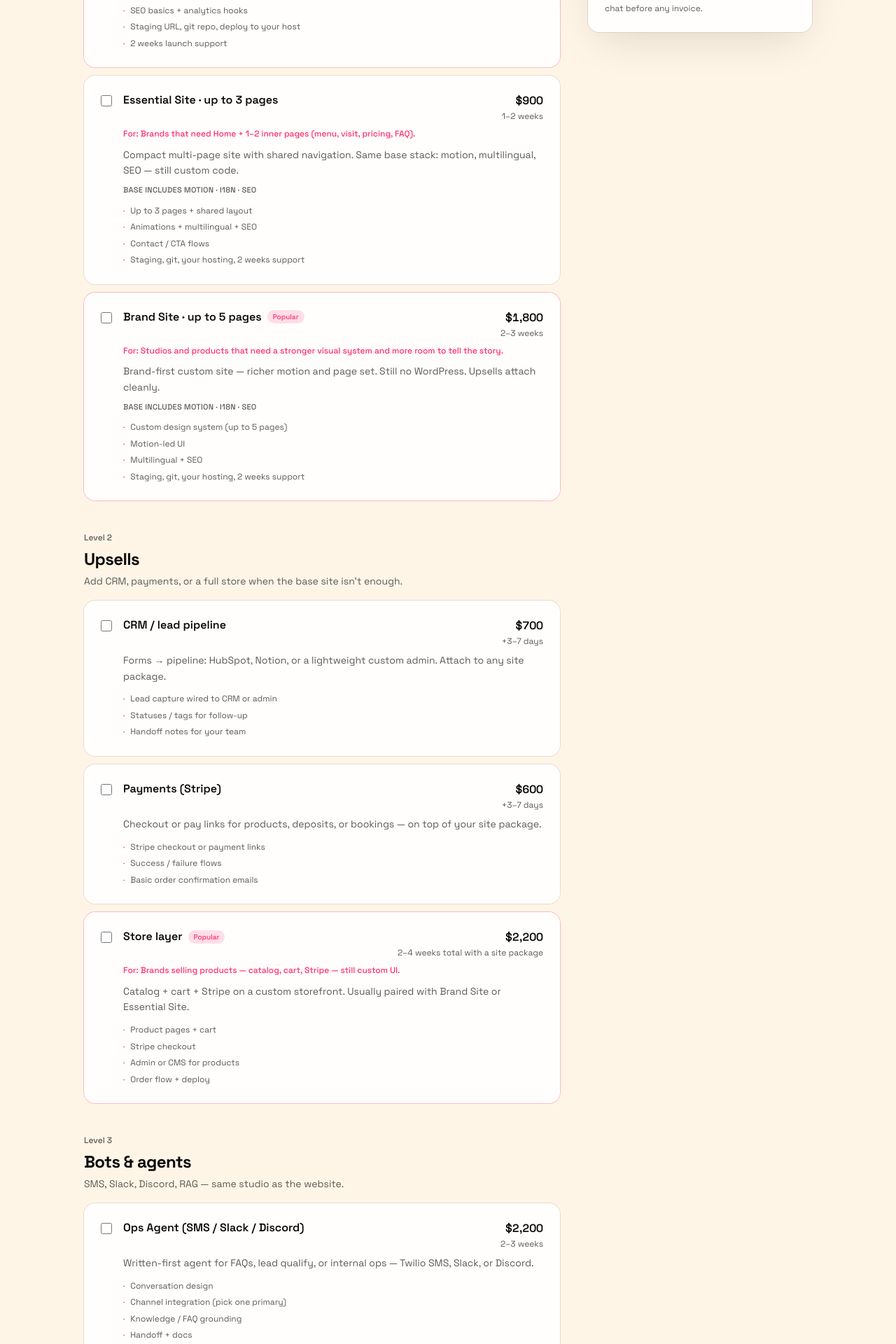
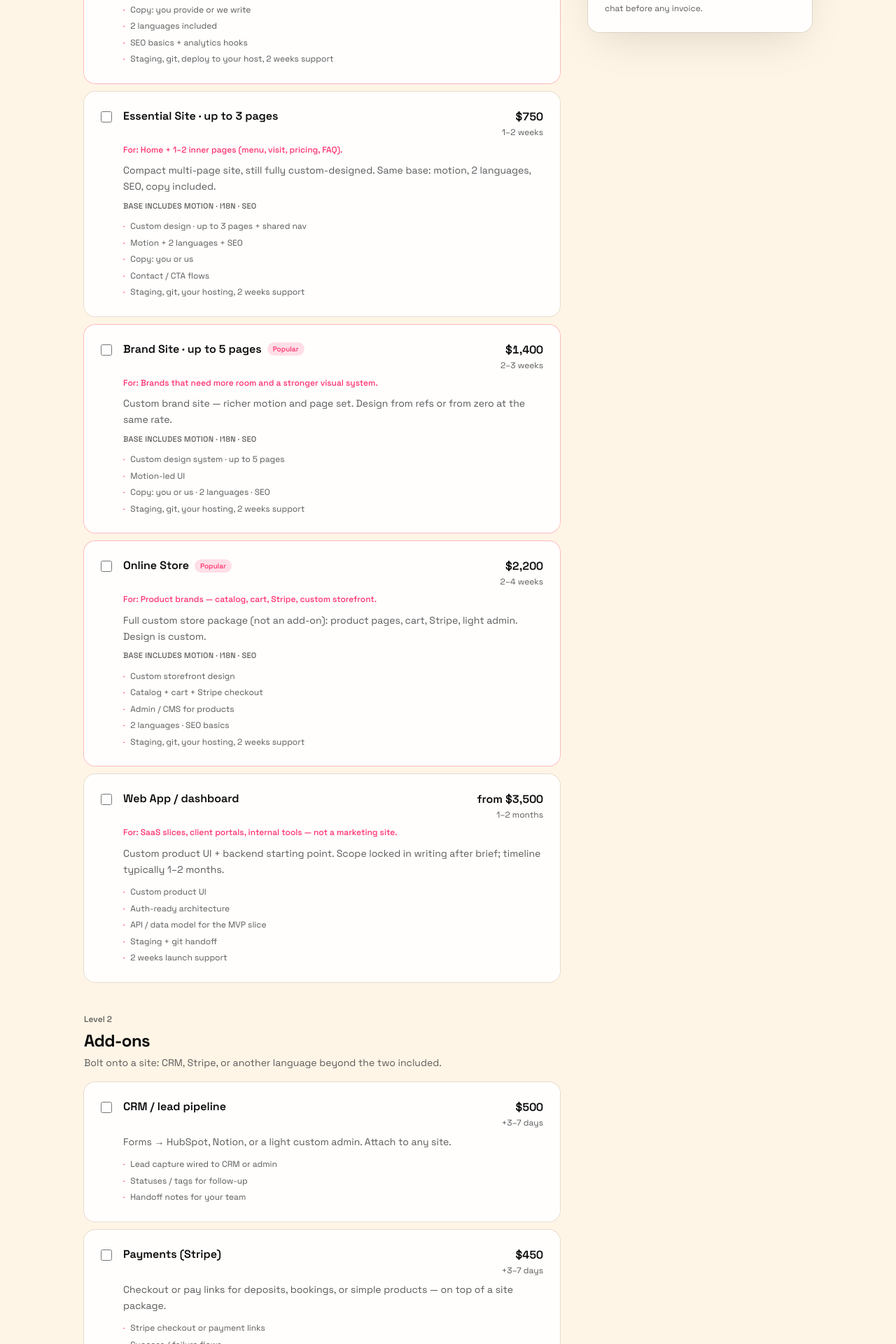
Before and after one commit to davydovavic002-cmyk/portfolioneoagency, a React (Vite) app: page /pricing in a window 1280 px wide. Shown: the part 760-2680 px from the top of the page at 70% size. Built offline with nearby package versions, Linux system fonts and the light colour scheme.

Commit message:
Revise dump-friendly pricing around custom design.
Lower site tiers, store as full package, add web app + starter bot; fixed clear scopes and from-floors for complex work.

Co-authored-by: Cursor <cursoragent@cursor.com>

```diff
--- a/src/components/pricing/ProjectTotal.tsx
+++ b/src/components/pricing/ProjectTotal.tsx
@@ -157,7 +157,7 @@ export function ProjectTotal({
       <p className="mt-4 text-xs leading-relaxed text-page-muted">
         {itemCount === 0
           ? 'No checkout here — we confirm everything in chat before any invoice.'
-          : 'Range packages show minimum in total. We\'ll align final scope in Telegram or via the brief.'}
+          : '“From” packages show the floor in the total. Final scope is locked in writing after the brief.'}
       </p>
     </div>
   )
--- a/src/data/cases.ts
+++ b/src/data/cases.ts
@@ -276,7 +276,7 @@ export const cases: CaseStudy[] = [
     team: 'NEO Studio SPACE',
     stack: ['Twilio SMS', 'OpenAI', 'FastAPI', 'React', 'Postgres'],
     coverImage: '/cases/relaydesk.webp',
-    relatedPackageId: 'ai-core-mvp',
+    relatedPackageId: 'bot-ops',
     overview:
       'US boutique hotels still lose evenings to repetitive texts: parking, wifi, late checkout, “what’s open nearby?”. RelayDesk is an SMS concierge that knows the property playbook, answers in brand voice, and routes sticky cases into a shared staff inbox with suggested replies.',
     challenge:
@@ -319,7 +319,7 @@ export const cases: CaseStudy[] = [
     team: 'NEO Studio SPACE',
     stack: ['Twilio', 'OpenAI', 'Google Calendar API', 'Node.js', 'HubSpot'],
     coverImage: '/cases/lotscout.webp',
-    relatedPackageId: 'ai-core-mvp',
+    relatedPackageId: 'bot-ops',
     overview:
       'Most US listing ads dump cold traffic onto phone numbers. LotScout greets new leads on SMS, runs a short qualification script (budget, pre-approval, timeline, preferred zip), books a showing into the agent’s calendar, and only wakes a human when the lead is hot.',
     challenge:
--- a/src/data/pricing.ts
+++ b/src/data/pricing.ts
@@ -5,9 +5,11 @@ export interface PricingLineItem {
   tier: PricingTier
   label: string
   description: string
-  /** Numeric amount for estimate total; use 0 when priceDisplay is fixed/range */
+  /** Numeric amount for estimate total (minimum when priceDisplay is “from …”) */
   price: number
   priceDisplay?: string
+  /** When true, quote math treats price as a floor */
+  fromPrice?: boolean
   timeline?: string
   audience?: string
   deliverables?: string[]
@@ -25,18 +27,19 @@ export interface PricingTierGroup {
 export const PRICING_TIER_GROUPS: PricingTierGroup[] = [
   {
     id: 'sites',
-    label: 'Sites',
-    subtitle: 'Custom builds — animations, multilingual, and SEO included. No templates.',
+    label: 'Sites & products',
+    subtitle:
+      'Custom design every time — from refs or from scratch, same price. No templates. Two languages in every site package.',
   },
   {
     id: 'upsells',
-    label: 'Upsells',
-    subtitle: 'Add CRM, payments, or a full store when the base site isn’t enough.',
+    label: 'Add-ons',
+    subtitle: 'Bolt onto a site: CRM, Stripe, or another language beyond the two included.',
   },
   {
     id: 'bots',
     label: 'Bots & agents',
-    subtitle: 'SMS, Slack, Discord, RAG — same studio as the website.',
+    subtitle: 'Standalone or with a site. Telegram, SMS, on-site widget, Discord when it fits.',
   },
   {
     id: 'care',
@@ -46,8 +49,9 @@ export const PRICING_TIER_GROUPS: PricingTierGroup[] = [
 ]
 
 /**
- * Fixed packages aligned with Studio offer:
- * landings from $400; base = motion + i18n + SEO; CRM/payments = upsell; support package after 2 weeks.
+ * Introductory / dump-friendly fixed packages.
+ * Anchor: landing $400. Custom design always. Content: client or us (in package).
+ * 2 locales included; extra locale = add-on. Store & web app are full packages (not store-as-upsell).
  */
 export const pricingLineItems: PricingLineItem[] = [
   {
@@ -57,16 +61,16 @@ export const pricingLineItems: PricingLineItem[] = [
     price: 400,
     timeline: '1–2 weeks',
     featured: true,
-    audience: 'Founders and local businesses who need a sharp one-pager — not a Tilda clone.',
+    audience: 'Sharp one-pager — custom UI, not a theme with a logo swap.',
     description:
-      'Custom single-page site. Base includes animations, multilingual, and SEO. Git handoff + deploy to your hosting.',
+      'Custom-designed single page (from your refs or from scratch). Motion, 2 languages, SEO basics, and copy — yours or ours. Git + your hosting.',
     deliverables: [
-      'Custom layout (hero + sections + footer)',
-      'Motion / micro-interactions',
-      'Multilingual (up to 2 locales)',
+      'Custom design (refs or blank slate — same package)',
+      'Hero + sections + footer, with motion',
+      'Copy: you provide or we write',
+      '2 languages included',
       'SEO basics + analytics hooks',
-      'Staging URL, git repo, deploy to your host',
-      '2 weeks launch support',
+      'Staging, git, deploy to your host, 2 weeks support',
     ],
     baseIncludesNote: true,
   },
@@ -74,14 +78,15 @@ export const pricingLineItems: PricingLineItem[] = [
     id: 'site-essential',
     tier: 'sites',
     label: 'Essential Site · up to 3 pages',
-    price: 900,
+    price: 750,
     timeline: '1–2 weeks',
-    audience: 'Brands that need Home + 1–2 inner pages (menu, visit, pricing, FAQ).',
+    audience: 'Home + 1–2 inner pages (menu, visit, pricing, FAQ).',
     description:
-      'Compact multi-page site with shared navigation. Same base stack: motion, multilingual, SEO — still custom code.',
+      'Compact multi-page site, still fully custom-designed. Same base: motion, 2 languages, SEO, copy included.',
     deliverables: [
-      'Up to 3 pages + shared layout',
-      'Animations + multilingual + SEO',
+      'Custom design · up to 3 pages + shared nav',
+      'Motion + 2 languages + SEO',
+      'Copy: you or us',
       'Contact / CTA flows',
       'Staging, git, your hosting, 2 weeks support',
     ],
@@ -91,28 +96,65 @@ export const pricingLineItems: PricingLineItem[] = [
     id: 'aesthetic-web',
     tier: 'sites',
     label: 'Brand Site · up to 5 pages',
-    price: 1800,
+    price: 1400,
     timeline: '2–3 weeks',
     featured: true,
-    audience: 'Studios and products that need a stronger visual system and more room to tell the story.',
+    audience: 'Brands that need more room and a stronger visual system.',
     description:
-      'Brand-first custom site — richer motion and page set. Still no WordPress. Upsells attach cleanly.',
+      'Custom brand site — richer motion and page set. Design from refs or from zero at the same rate.',
     deliverables: [
-      'Custom design system (up to 5 pages)',
+      'Custom design system · up to 5 pages',
       'Motion-led UI',
-      'Multilingual + SEO',
+      'Copy: you or us · 2 languages · SEO',
       'Staging, git, your hosting, 2 weeks support',
     ],
     baseIncludesNote: true,
   },
   {
+    id: 'ecommerce-store',
+    tier: 'sites',
+    label: 'Online Store',
+    price: 2200,
+    timeline: '2–4 weeks',
+    featured: true,
+    audience: 'Product brands — catalog, cart, Stripe, custom storefront.',
+    description:
+      'Full custom store package (not an add-on): product pages, cart, Stripe, light admin. Design is custom.',
+    deliverables: [
+      'Custom storefront design',
+      'Catalog + cart + Stripe checkout',
+      'Admin / CMS for products',
+      '2 languages · SEO basics',
+      'Staging, git, your hosting, 2 weeks support',
+    ],
+    baseIncludesNote: true,
+  },
+  {
+    id: 'web-app',
+    tier: 'sites',
+    label: 'Web App / dashboard',
+    price: 3500,
+    fromPrice: true,
+    priceDisplay: 'from $3,500',
+    timeline: '1–2 months',
+    audience: 'SaaS slices, client portals, internal tools — not a marketing site.',
+    description:
+      'Custom product UI + backend starting point. Scope locked in writing after brief; timeline typically 1–2 months.',
+    deliverables: [
+      'Custom product UI',
+      'Auth-ready architecture',
+      'API / data model for the MVP slice',
+      'Staging + git handoff',
+      '2 weeks launch support',
+    ],
+  },
+  {
     id: 'upsell-crm',
     tier: 'upsells',
     label: 'CRM / lead pipeline',
-    price: 700,
+    price: 500,
     timeline: '+3–7 days',
-    description:
-      'Forms → pipeline: HubSpot, Notion, or a lightweight custom admin. Attach to any site package.',
+    description: 'Forms → HubSpot, Notion, or a light custom admin. Attach to any site.',
     deliverables: [
       'Lead capture wired to CRM or admin',
       'Statuses / tags for follow-up',
@@ -123,61 +165,78 @@ export const pricingLineItems: PricingLineItem[] = [
     id: 'upsell-payments',
     tier: 'upsells',
     label: 'Payments (Stripe)',
-    price: 600,
+    price: 450,
     timeline: '+3–7 days',
-    description: 'Checkout or pay links for products, deposits, or bookings — on top of your site package.',
+    description: 'Checkout or pay links for deposits, bookings, or simple products — on top of a site package.',
     deliverables: [
       'Stripe checkout or payment links',
       'Success / failure flows',
-      'Basic order confirmation emails',
+      'Basic confirmation emails',
     ],
   },
   {
-    id: 'ecommerce-store',
+    id: 'upsell-locale',
     tier: 'upsells',
-    label: 'Store layer',
-    price: 2200,
-    timeline: '2–4 weeks total with a site package',
+    label: 'Extra language',
+    price: 150,
+    timeline: '+2–5 days',
+    description: 'Site packages include 2 languages. Each additional locale is this add-on (UI strings + routing).',
+    deliverables: [
+      'Extra locale wiring',
+      'Translated UI paths (copy you provide or we write in scope)',
+      'Language switcher update',
+    ],
+  },
+  {
+    id: 'bot-starter',
+    tier: 'bots',
+    label: 'Starter Bot',
+    price: 1000,
+    timeline: '1–2 weeks',
     featured: true,
-    audience: 'Brands selling products — catalog, cart, Stripe — still custom UI.',
+    audience: 'FAQ / simple flows on Telegram, SMS, on-site widget, or Discord.',
     description:
-      'Catalog + cart + Stripe on a custom storefront. Usually paired with Brand Site or Essential Site.',
+      'One primary channel. Scripted answers from your FAQ — no heavy RAG. Works alone or next to a site.',
     deliverables: [
-      'Product pages + cart',
-      'Stripe checkout',
-      'Admin or CMS for products',
-      'Order flow + deploy',
+      '1 channel: Telegram · SMS · site widget · or Discord',
+      'Conversation script + FAQ brain',
+      'Handoff to human / contact when needed',
+      'Docs + 2 weeks support',
     ],
   },
   {
     id: 'bot-ops',
     tier: 'bots',
-    label: 'Ops Agent (SMS / Slack / Discord)',
-    price: 2200,
+    label: 'Ops Bot',
+    price: 1800,
     timeline: '2–3 weeks',
+    audience: 'Lead qualify, booking, or internal ops — still one main channel.',
     description:
-      'Written-first agent for FAQs, lead qualify, or internal ops — Twilio SMS, Slack, or Discord.',
+      'Beyond FAQ: qualify leads, collect fields, ping CRM/calendar. Telegram, SMS, widget, or Discord.',
     deliverables: [
-      'Conversation design',
-      'Channel integration (pick one primary)',
-      'Knowledge / FAQ grounding',
-      'Handoff + docs',
+      '1 primary channel',
+      'Qualify / intake flow',
+      'CRM or calendar hook (one integration)',
+      'Handoff + docs + 2 weeks support',
     ],
   },
   {
     id: 'ai-core-mvp',
     tier: 'bots',
-    label: 'AI Product MVP',
+    label: 'AI Agent MVP',
     price: 3500,
-    timeline: '2–4 weeks',
+    fromPrice: true,
+    priceDisplay: 'from $3,500',
+    timeline: '3–6 weeks',
     featured: true,
-    audience: 'Teams that need AI inside a real product — dashboard + agent, not a widget demo.',
-    description: 'Fullstack AI slice: auth-ready UI, backend, and an agent grounded in your data.',
+    audience: 'Answers from your docs / store / CRM — smarter than a FAQ list.',
+    description:
+      'Agent grounded in your data (RAG), optional light admin or chat UI. LLM API usage bills to your key — not included in the fee.',
     deliverables: [
-      'Product UI + API',
-      'LLM / RAG integration',
-      'Auth-ready architecture',
-      'Staging + git handoff',
+      'RAG over your sources (docs, store, FAQ corpus)',
+      '1–2 channels or embedded chat',
+      'Escalation to human with transcript',
+      'Staging + git · 2 weeks support',
     ],
   },
   {
@@ -190,7 +249,7 @@ export const pricingLineItems: PricingLineItem[] = [
     featured: true,
     audience: 'After the included 2-week launch window — keep a written care channel open.',
     description:
-      'Ongoing written support: small fixes, content updates, dependency bumps. Revisions stay on the site board.',
+      'Ongoing written support: small fixes, content updates, dependency bumps. Revisions on the site board.',
     deliverables: [
       'Written revision board access',
       'Up to 4 hours / month of fixes & content',
@@ -219,6 +278,8 @@ export function formatPricingQuoteMessage(selectedItems: PricingLineItem[], tota
     maximumFractionDigits: 0,
   }).format(total)
 
+  const hasFrom = selectedItems.some((item) => item.fromPrice)
+
   if (selectedItems.length === 0) {
     return [
       "Hi NEO STUDIO — I'm looking at your pricing page and would like help picking the right package.",
@@ -236,7 +297,9 @@ export function formatPricingQuoteMessage(selectedItems: PricingLineItem[], tota
       return `- ${item.label}: ${formatLineItemPrice(item)}${timeline}`
     }),
     '',
-    `Estimate from (minimum where ranges apply): ${totalLabel}`,
+    hasFrom
+      ? `Estimate (floors where “from” applies): ${totalLabel}`
+      : `Package total: ${totalLabel}`,
     '',
     'Prefer to continue in writing — happy to fill the brief next.',
   ]
--- a/src/data/seo.ts
+++ b/src/data/seo.ts
@@ -25,7 +25,7 @@ export const STATIC_ROUTE_SEO: RouteSeo[] = [
     path: '/pricing',
     title: 'Pricing',
     description:
-      'Custom sites from $400 — landings, brand sites, upsells, bots, and Support our project care.',
+      'Custom-designed sites from $400, online stores, web apps, starter-to-AI bots, and $350/mo Support our project.',
   },
   {
     path: '/brief',
--- a/src/data/studio.ts
+++ b/src/data/studio.ts
@@ -30,7 +30,7 @@ export const studioIntro = {
   lead:
     'NEO STUDIO SPACE is a remote full-stack studio (Europe / Asia timezone). We ship real websites and bots — custom design, motion, multilingual, SEO — without WordPress skins or no-code shortcuts. Est. 2021.',
   points: [
-    'Landing pages from $400 — custom code, not a theme with your logo glued on.',
+    'Landing pages from $400 — custom design every time, not a theme with your logo glued on.',
     'Base scope includes animations, multilingual, and SEO. CRM, payments, and heavier product work are clear upsells.',
     'Written-first process: brief on site, scope in writing, revisions in writing. Calls optional, not mandatory.',
     'You get the git repo + deploy to your hosting. Two weeks of launch support included; ongoing care is a separate package.',
@@ -100,11 +100,11 @@ export const studioFeatures: StudioFeature[] = [
     id: 'landing-price',
     title: 'Landings from $400',
     description:
-      'Fixed packages for clear scopes. Upsells (CRM, payments, deeper product) stay explicit — no mystery line items.',
+      'Custom design always — from your refs or from scratch, same package price. CRM, Stripe, extra languages stay explicit add-ons.',
     className: 'md:col-span-2',
     variant: 'stat',
     stat: '$400+',
-    statLabel: 'landing baseline',
+    statLabel: 'custom landing anchor',
   },
   {
     id: 'full-stack',
@@ -126,7 +126,7 @@ export const studioFeatures: StudioFeature[] = [
     id: 'bots',
     title: 'Bots & agents too',
     description:
-      'SMS, Slack, Discord, RAG — same studio as the website, so the product and the agent don’t fight each other.',
+      'Starter (TG / SMS / widget / Discord), Ops, or AI with your data — alone or with the site, same studio.',
     className: 'md:col-span-2',
     variant: 'tint-pink',
   },
--- a/src/pages/BriefPage.tsx
+++ b/src/pages/BriefPage.tsx
@@ -24,13 +24,13 @@ const steps: Step[] = [
     id: 'type',
     question: 'What are we building together?',
     type: 'choice',
-    options: ['Landing / site', 'Brand site (multi-page)', 'Store / CRM upsell', 'AI Agent / Bot'],
+    options: ['Landing / site', 'Store or web app', 'Bot / agent', 'Site + bot together'],
   },
   {
     id: 'budget',
     question: 'What budget range feels right?',
     type: 'choice',
-    options: ['$400 – $1.2K', '$1.2K – $3K', '$3K – $6K', '$6K+'],
+    options: ['$400 – $1K', '$1K – $2.5K', '$2.5K – $5K', '$5K+'],
   },
   {
     id: 'timeline',
--- a/src/pages/PricingPage.tsx
+++ b/src/pages/PricingPage.tsx
@@ -20,14 +20,14 @@ export function PricingPage() {
             Pricing
           </span>
           <h1 className="mt-5 text-4xl font-bold tracking-tight md:text-6xl">
-            Fixed packages. Custom builds.
+            Custom design. Clear packages.
           </h1>
           <p className="mt-4 max-w-2xl text-base leading-relaxed text-page-muted md:text-lg">
-            Landings from $400. Base sites include animations, multilingual, and SEO — no templates.
-            Add CRM, payments, or a store as upsells. After launch care:{' '}
-            <span className="text-page-text">Support our project</span>. Revisions stay on the{' '}
+            Landings from $400 — always custom UI (refs or from scratch, same price). Two languages and
+            copy included. Bots as Starter / Ops / AI. After launch:{' '}
+            <span className="text-page-text">Support our project</span> ($350/mo). Feedback on the{' '}
             <Link to="/revisions" className="text-page-accent underline-offset-2 hover:underline">
-              written board
+              revisions board
             </Link>
             .
           </p>
```
